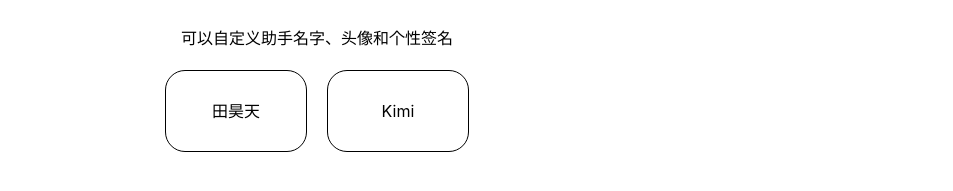
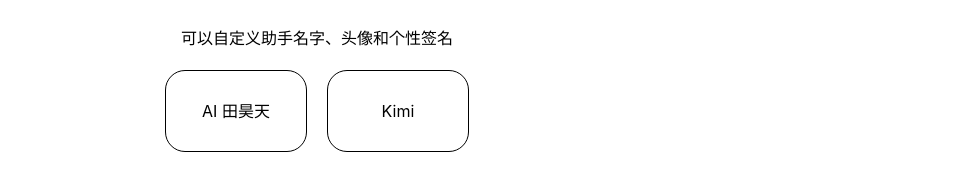
Before and after one commit to mitkimi/a-coze-bot-web, a Vue app in the folder vue-next/: page / in a window 1280 px wide. Shown: the part 476-667 px from the top of the page, without its empty margins (323-1276 px from the left). Built offline with nearby package versions, Linux system fonts and the light colour scheme; no server answers.

Commit message:
update：name to AI 天昊天

```diff
--- a/vue-next/src/App.vue
+++ b/vue-next/src/App.vue
@@ -24,7 +24,7 @@
   {
     id: 'tianhaotian',
     headImgUrl: 'https://oss.upyun.mitkimi.com/www/Frame%20127.png',
-    name: '田昊天',
+    name: 'AI 田昊天',
     bio: '我是 AI，不要相信我。'
   },
   {
```
